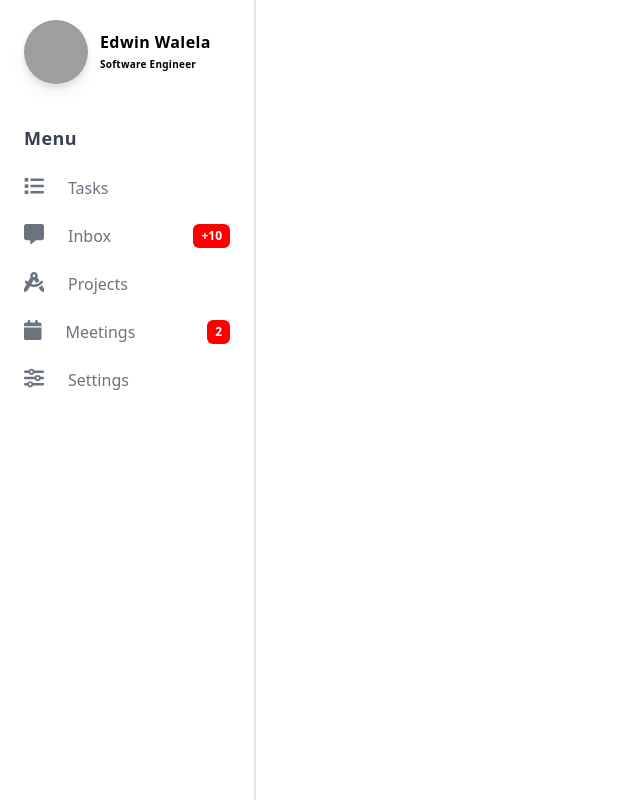
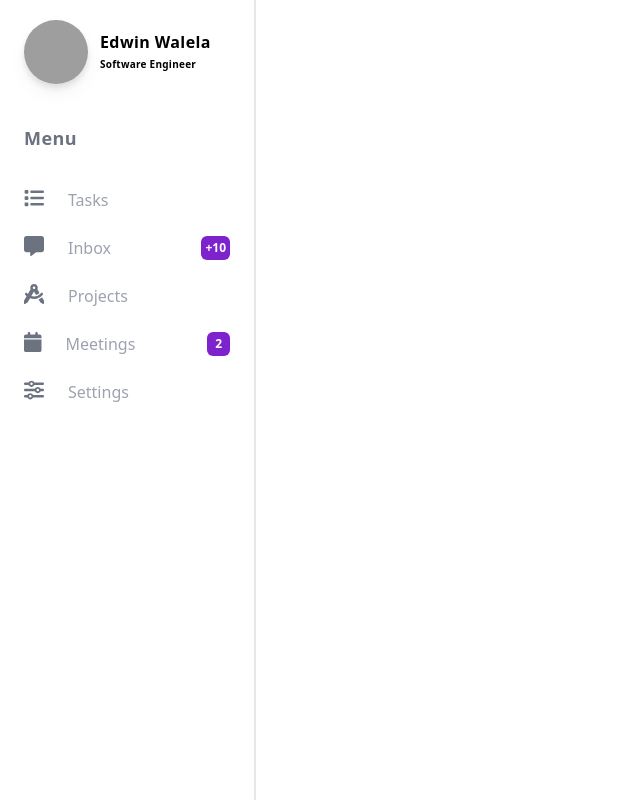
Before and after one commit to EdwinWalela/task-manager, a React (Create React App) app: page / in a window 1280 px wide. Shown: the whole page, without its empty margins (0-640 px from the left). Built offline with nearby package versions, Linux system fonts and the light colour scheme; grey boxes are pictures that could not be loaded.

Commit message:
nav hover animation

```diff
--- a/src/components/nav/index.js
+++ b/src/components/nav/index.js
@@ -3,7 +3,7 @@ import Menu from "./menu"
 
 function Nav(){
   return (
-    <div className="border-r-2 container w-64 min-h-screen px-6">
+    <div className="border-r-2 container w-64 min-h-screen px-0">
       <ProfileCard/>
       <Menu />
     </div>
--- a/src/components/nav/menu-item.js
+++ b/src/components/nav/menu-item.js
@@ -18,15 +18,14 @@ function MenuItem(props){
   let active
 
   return (
-    <div className="flex my-6">
-      <FontAwesomeIcon className="pr-6 text-gray-500" icon={icons[props.title]} size="lg"/>
-      <p className="text-gray-500 flex-1">{props.title}</p>
+    <div className="flex py-3 px-6 cursor-pointer group transition-all duration-200 ease-out hover:border-l-4 border-purple-700">
+      <FontAwesomeIcon className="pr-6 text-gray-500 group-hover:text-purple-700" icon={icons[props.title]} size="lg"/>
+      <p className="text-gray-400 font-medium flex-1 hover:scale-95 transition-all duration-200 ease-out group-hover:text-purple-700">{props.title}</p>
       {props.notificationCount>0 && props.notificationCount <= 10 &&
-        <p className="px-2 py-1 text-white text-xs font-bold rounded-md" style={notificationCountStyle}>{props.notificationCount}</p>
+        <p className="px-2 py-1 text-white text-xs font-bold rounded-md bg-purple-700">{props.notificationCount}</p>
       }
-
       {props.notificationCount>10 &&
-        <p className="px-2 py-1 text-white text-xs font-bold rounded-md" style={notificationCountStyle}>+10</p>
+        <p className="px-1 py-1 text-white text-xs font-bold rounded-md bg-purple-700">+10</p>
       }
 
 
--- a/src/components/nav/menu.js
+++ b/src/components/nav/menu.js
@@ -3,7 +3,7 @@ import MenuItem from "./menu-item"
 function Menu(props){
   return (
     <div className="mt-10">
-      <h3 className="text-lg font-semibold tracking-wide text-gray-700 mb-6">Menu</h3>
+      <h3 className="text-lg font-semibold tracking-wide text-gray-500 mb-6 px-6">Menu</h3>
       <MenuItem title="Tasks" notificationCount={0} active={true}/>
       <MenuItem title="Inbox" notificationCount={12}/>
       <MenuItem title="Projects" notificationCount={0}/>
--- a/src/components/nav/profile-card.js
+++ b/src/components/nav/profile-card.js
@@ -1,6 +1,6 @@
 function ProfileCard(){
   return (
-    <div className="flex pt-5">
+    <div className="flex pt-5 px-6">
       <img src="https://picsum.photos/id/237/200" className="w-16 h-16 rounded-full mr-3 drop-shadow-lg"/>
       <div className="self-center">
         <p className="text-base font-semibold tracking-wide">Edwin Walela</p>
```
